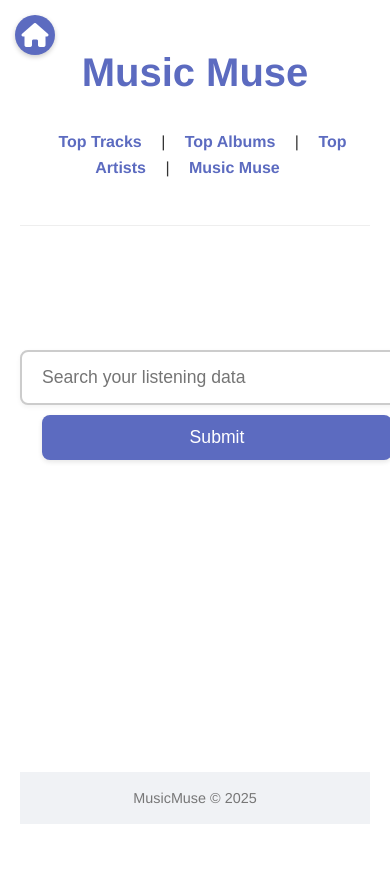
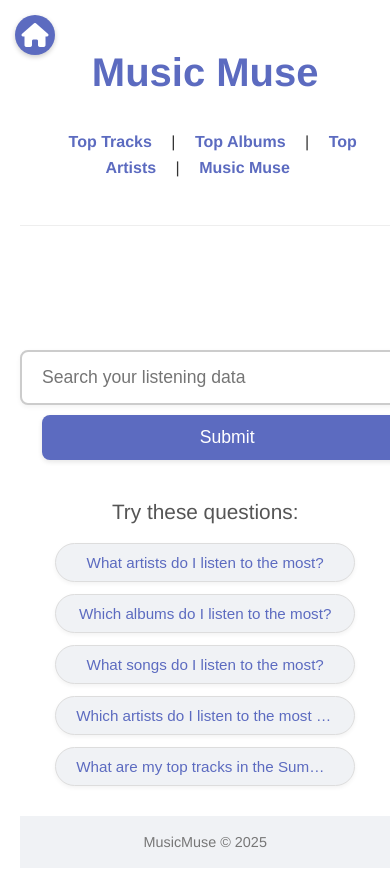
Before and after one commit to seanburnzs/musicMuse, a Flask app: page /music_muse in a window 390 px wide; the page is wider, and only the part inside the window is pictured. Before the commit the page ends 824 px from the top of that part, so only its background shows below. Run offline with Flask 3, Linux system fonts and the light colour scheme; some libraries are stand-ins or nearby versions.

Commit message:
update all

```diff
--- a/app.py
+++ b/app.py
@@ -219,6 +219,8 @@ def top_artists():
 @app.route("/music_muse", methods=["GET", "POST"])
 def music_muse():
     response = None
+    suggestions = get_personalized_suggestions()
+
     if request.method == "POST":
         query_text = request.form.get("query")
         # Import MusicMuse class from music_muse.py
@@ -226,7 +228,39 @@ def music_muse():
         muse = MusicMuse(DB_PARAMS)
         parsed, results = muse.execute_query(query_text)
         response = muse.format_response(parsed, results)
-    return render_template("music_muse.html", response=response)
+
+    return render_template("music_muse.html", response=response, suggestions=suggestions)
+
+def get_personalized_suggestions():
+    """
+    Generate personalized query suggestions based on the user's listening history.
+    Returns a list of suggestion dictionaries with 'text' and 'query' keys.
+    """
+    # These are default suggestions that will be shown to all users
+    default_suggestions = [
+        {
+            "text": "What artists do I listen to the most?",
+            "query": "What artists do I listen to the most?"
+        },
+        {
+            "text": "Which albums do I listen to the most?",
+            "query": "Which albums do I listen to the most?"
+        },
+        {
+            "text": "What songs do I listen to the most?",
+            "query": "What songs do I listen to the most?"
+        },
+        {
+            "text": "Which artists do I listen to the most on Sundays?",
+            "query": "Which artists do I listen to the most on Sundays?"
+        },
+        {
+            "text": "What are my top tracks in the Summer?",
+            "query": "What are my top tracks in the Summer?"
+        }
+    ]
+
+    return default_suggestions
 
 if __name__ == "__main__":
     app.run(debug=True)
--- a/static/css/musicMuse.css
+++ b/static/css/musicMuse.css
@@ -122,6 +122,78 @@ h1 {
     color: #555;
 }
 
+/* Suggestion container styling */
+.suggestion-container {
+  margin: 30px auto;
+  text-align: center;
+  max-width: 90%;
+}
+
+.suggestion-container h3 {
+  font-size: 1.3em;
+  color: #555;
+  margin-bottom: 15px;
+  font-weight: 500;
+}
+
+.suggestion-chips {
+  display: flex;
+  flex-wrap: wrap;
+  justify-content: center;
+  gap: 12px;
+  margin-bottom: 20px;
+}
+
+.suggestion-chip {
+  background-color: #f0f2f5;
+  border: 1px solid #ddd;
+  border-radius: 25px;
+  padding: 10px 20px;
+  font-size: 0.95em;
+  color: #5c6bc0;
+  cursor: pointer;
+  transition: all 0.3s ease;
+  box-shadow: 0 2px 4px rgba(0,0,0,0.05);
+  font-weight: 500;
+  max-width: 300px;
+  white-space: nowrap;
+  overflow: hidden;
+  text-overflow: ellipsis;
+  text-align: center;
+}
+
+.suggestion-chip:hover {
+  background-color: #5c6bc0;
+  color: white;
+  transform: translateY(-2px);
+  box-shadow: 0 4px 8px rgba(0,0,0,0.1);
+}
+
+.suggestion-chip:active {
+  transform: translateY(0);
+  box-shadow: 0 2px 4px rgba(0,0,0,0.1);
+}
+
+.suggestion-chip.active {
+  background-color: #3f51b5;
+  color: white;
+  transform: scale(0.98);
+  box-shadow: 0 1px 2px rgba(0,0,0,0.2);
+}
+
+/* Responsive design for suggestions */
+@media (max-width: 768px) {
+  .suggestion-chips {
+    flex-direction: column;
+    align-items: center;
+  }
+
+  .suggestion-chip {
+    width: 100%;
+    max-width: 90%;
+  }
+}
+
 /* Responsive design */
 @media (max-width: 768px) {
     .query-form input[type="text"] {
--- a/templates/music_muse.html
+++ b/templates/music_muse.html
@@ -3,13 +3,76 @@
 {% block header_title %}Music Muse{% endblock %}
 
 {% block content %}
-  <form method="POST" action="/music_muse" class="query-form">
+  <form method="POST" action="/music_muse" class="query-form" id="query-form">
     <input type="text" id="query" name="query" placeholder="Search your listening data" required>
     <button type="submit">Submit</button>
   </form>
+
+  <div class="suggestion-container">
+    <h3>Try these questions:</h3>
+    <div class="suggestion-chips">
+      {% for suggestion in suggestions %}
+        <button class="suggestion-chip" data-query="{{ suggestion.query }}">
+          {{ suggestion.text }}
+        </button>
+      {% endfor %}
+    </div>
+  </div>
+
+  <div id="loading-indicator" class="loading-indicator">
+    <div class="spinner"></div>
+    <p>Analyzing your music data...</p>
+  </div>
+
   {% if response %}
     <div class="response">
       <p>{{ response|safe }}</p>
     </div>
   {% endif %}
+
+  <script>
+    document.addEventListener('DOMContentLoaded', function() {
+      const form = document.getElementById('query-form');
+      const queryInput = document.getElementById('query');
+      const suggestionChips = document.querySelectorAll('.suggestion-chip');
+      const loadingIndicator = document.getElementById('loading-indicator');
+
+      // Hide loading indicator initially
+      loadingIndicator.style.display = 'none';
+
+      // Function to show loading state
+      function showLoading() {
+        loadingIndicator.style.display = 'flex';
+        // If there's a response already, hide it while loading
+        const responseElement = document.querySelector('.response');
+        if (responseElement) {
+          responseElement.style.display = 'none';
+        }
+      }
+
+      // Handle form submission
+      form.addEventListener('submit', function(e) {
+        if (queryInput.value.trim() !== '') {
+          showLoading();
+        }
+      });
+
+      // Handle suggestion clicks
+      suggestionChips.forEach(chip => {
+        chip.addEventListener('click', function() {
+          const query = this.getAttribute('data-query');
+          queryInput.value = query;
+
+          // Add a visual feedback before submitting
+          this.classList.add('active');
+
+          // Small delay for visual feedback
+          setTimeout(() => {
+            showLoading();
+            form.submit();
+          }, 150);
+        });
+      });
+    });
+  </script>
 {% endblock %}
```
Also changed, not shown: other parts of static/css/musicMuse.css (+31 -0 lines).
